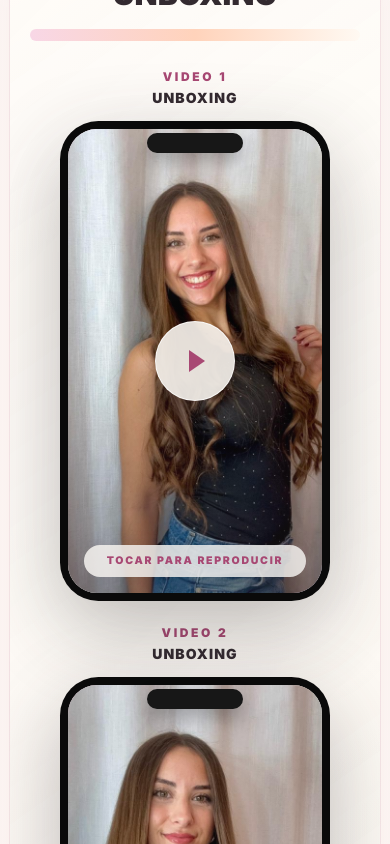
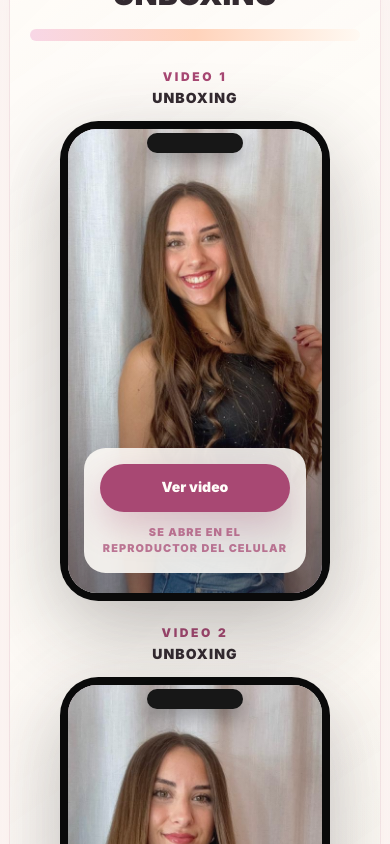
Before and after one commit to facu526/Portfolio-Abril-Pessano, a Next.js app: page / in a window 390 px wide. Shown: the part 6720-7564 px from the top of the page. Built offline with nearby package versions, Linux system fonts and the light colour scheme.

Commit message:
Fix mobile video section

```diff
--- a/components/ugc/PhoneVideoMockup.tsx
+++ b/components/ugc/PhoneVideoMockup.tsx
@@ -40,6 +40,8 @@ export function PhoneVideoMockup({
     registerVideoRef(element);
   };
 
+  const posterAlt = `${title} ${label}`;
+
   return (
     <article className="mx-auto w-full max-w-[270px]">
       <div className="mb-3 text-center">
@@ -58,6 +60,33 @@ export function PhoneVideoMockup({
         />
 
         <div className="relative h-full w-full overflow-hidden rounded-[1.8rem] bg-gradient-to-br from-blush via-paper to-lavender">
+          <div className="relative h-full w-full md:hidden">
+            <img
+              src={poster}
+              alt={posterAlt}
+              className="h-full w-full object-cover"
+              loading="lazy"
+            />
+            <div
+              className="pointer-events-none absolute inset-0 bg-gradient-to-t from-ink/[0.42] via-ink/[0.10] to-white/[0.08]"
+              aria-hidden="true"
+            />
+            <div className="absolute inset-x-4 bottom-5 z-10 rounded-[1.35rem] bg-paper/[0.88] p-4 text-center shadow-[0_18px_44px_rgba(51,42,48,0.22)] backdrop-blur-xl">
+              <a
+                href={src}
+                target="_blank"
+                rel="noopener noreferrer"
+                className="inline-flex min-h-12 w-full items-center justify-center rounded-full bg-berry px-5 py-3 text-sm font-black text-paper shadow-[0_14px_34px_rgba(168,72,115,0.26)]"
+              >
+                Ver video
+              </a>
+              <p className="mt-3 text-[0.68rem] font-black uppercase tracking-[0.1em] text-berry/[0.72]">
+                Se abre en el reproductor del celular
+              </p>
+            </div>
+          </div>
+
+          <div className="relative hidden h-full w-full md:block">
             {hasError ? (
               <div className="flex h-full w-full items-center justify-center bg-gradient-to-br from-blush via-paper to-aqua p-6 text-center">
                 <div>
@@ -87,12 +116,12 @@ export function PhoneVideoMockup({
               <div className="relative h-full w-full">
                 <img
                   src={poster}
-                alt={`${title} ${label}`}
+                  alt={posterAlt}
                   className="h-full w-full object-cover"
                   loading="lazy"
                 />
                 <div
-                className="absolute inset-0 bg-gradient-to-t from-ink/[0.38] via-ink/[0.06] to-white/[0.08]"
+                  className="pointer-events-none absolute inset-0 bg-gradient-to-t from-ink/[0.38] via-ink/[0.06] to-white/[0.08]"
                   aria-hidden="true"
                 />
                 <button
@@ -115,6 +144,7 @@ export function PhoneVideoMockup({
             )}
           </div>
         </div>
+      </div>
     </article>
   );
 }
--- a/components/ugc/ugcData.ts
+++ b/components/ugc/ugcData.ts
@@ -82,12 +82,12 @@ export const videoCategories = [
       {
         title: "Video 1",
         src: "/videos/moda-1.mp4",
-        poster: "/abril-3.jpg",
+        poster: "/abril-1.jpg",
       },
       {
         title: "Video 2",
         src: "/videos/moda-2.mp4",
-        poster: "/abril-1.jpg",
+        poster: "/abril-3.jpg",
       },
     ],
   },
@@ -98,12 +98,12 @@ export const videoCategories = [
       {
         title: "Video 1",
         src: "/videos/makeup-1.mp4",
-        poster: "/abril-1.jpg",
+        poster: "/abril-2.jpg",
       },
       {
         title: "Video 2",
         src: "/videos/makeup-2.mp4",
-        poster: "/abril-3.jpg",
+        poster: "/abril-1.jpg",
       },
     ],
   },
```
Lines whose indentation alone changed are shown as unchanged.
